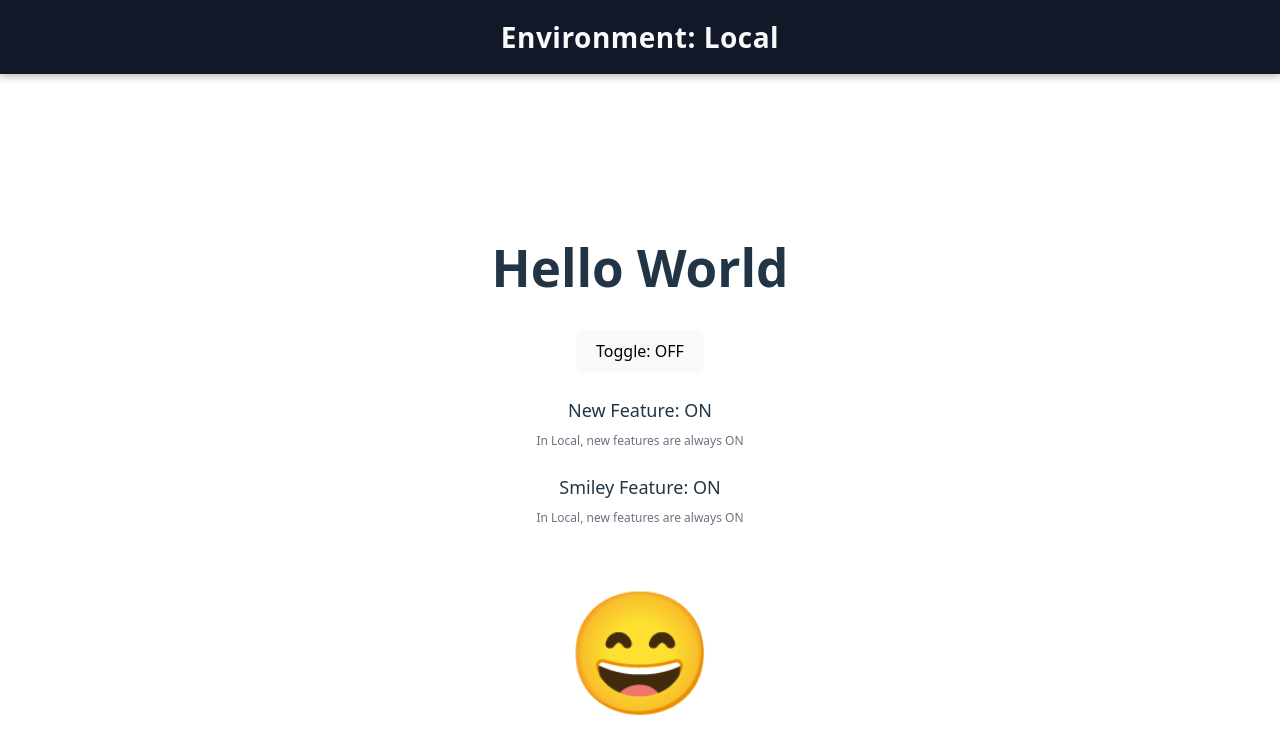
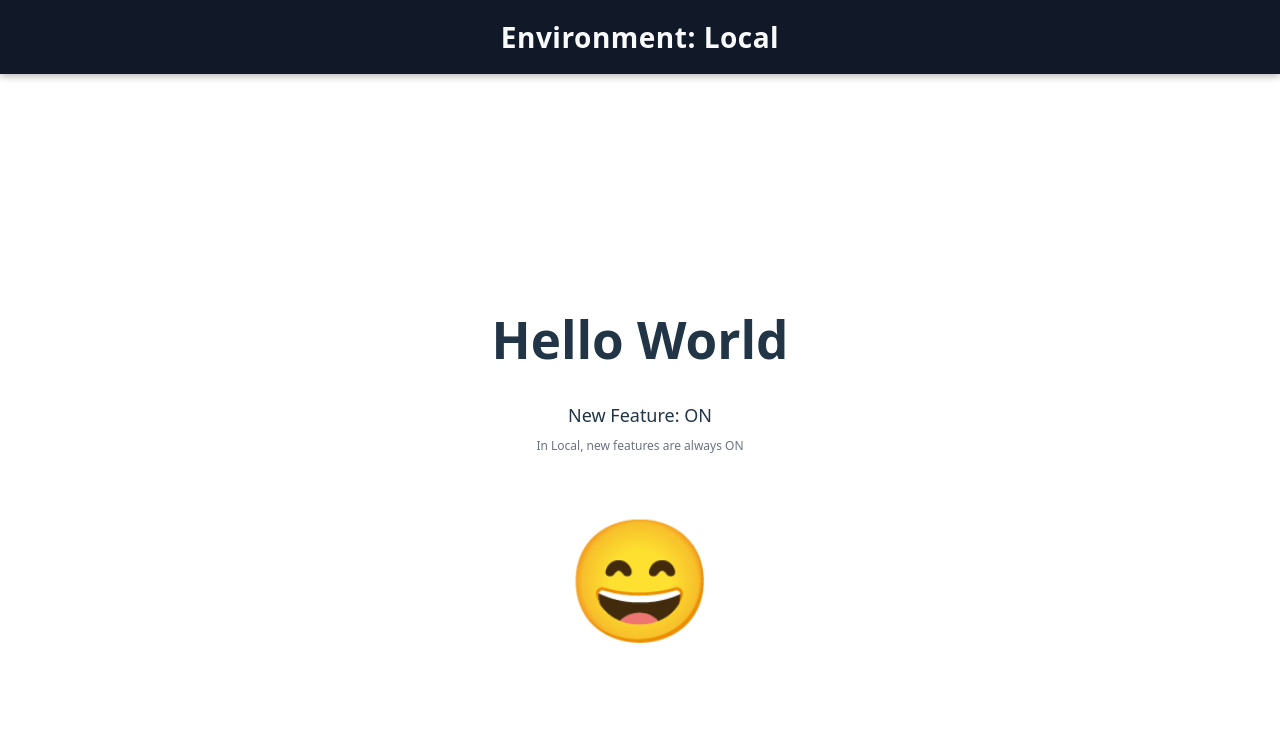
Before and after one commit to cstarendal/devopsdemo, a React app: page / in a window 1280 px wide. Shown: the top 754 px of the page. Built offline with nearby package versions, Linux system fonts and the light colour scheme; the HTML template or start-up script is replaced by a standard one.

Commit message:
feat(ui): remove generic Toggle; hide feature labels/controls on Staging

```diff
--- a/src/App.tsx
+++ b/src/App.tsx
@@ -3,7 +3,6 @@ import './App.css'
 import { readFeatureFlag, writeFeatureFlag, getEnvLabel } from './flags'
 
 function App() {
-  const [isOn, setIsOn] = useState(false)
   const envName = getEnvLabel()
   const [newFeatureOn, setNewFeatureOn] = useState<boolean>(readFeatureFlag('newFeature'))
   const [smileyOn, setSmileyOn] = useState<boolean>(readFeatureFlag('smiley'))
@@ -30,9 +29,6 @@ function App() {
       <div style={{ display: 'grid', placeItems: 'center', minHeight: '100vh' }}>
         <div style={{ textAlign: 'center', paddingTop: 80 }}>
           <h1>Hello World</h1>
-          <button onClick={() => setIsOn((v) => !v)}>
-            Toggle: {isOn ? 'ON' : 'OFF'}
-          </button>
           {/* New Feature area */}
           <div style={{ marginTop: 24 }}>
             <div style={{ fontSize: 18, marginBottom: 8 }}>
@@ -50,20 +46,16 @@ function App() {
           </div>
 
           {/* Smiley feature */}
+          {canToggleFeatures && (
             <div style={{ marginTop: 24 }}>
               <div style={{ fontSize: 18, marginBottom: 8 }}>
                 Smiley Feature: {smileyOn ? 'ON' : 'OFF'}
               </div>
-            {canToggleFeatures ? (
               <button onClick={handleToggleSmiley}>
                 {smileyOn ? 'Disable' : 'Enable'} smiley (prod only)
               </button>
-            ) : (
-              <div style={{ fontSize: 12, color: '#6b7280' }}>
-                In {envName}, new features are always ON
             </div>
           )}
-          </div>
 
           {smileyOn && (
             <div style={{ fontSize: 120, marginTop: 32 }} role="img" aria-label="smiley">
```
Also changed, not shown: 1 other file (tests, documents, lock files or other folders). Lines whose indentation alone changed are shown as unchanged.
